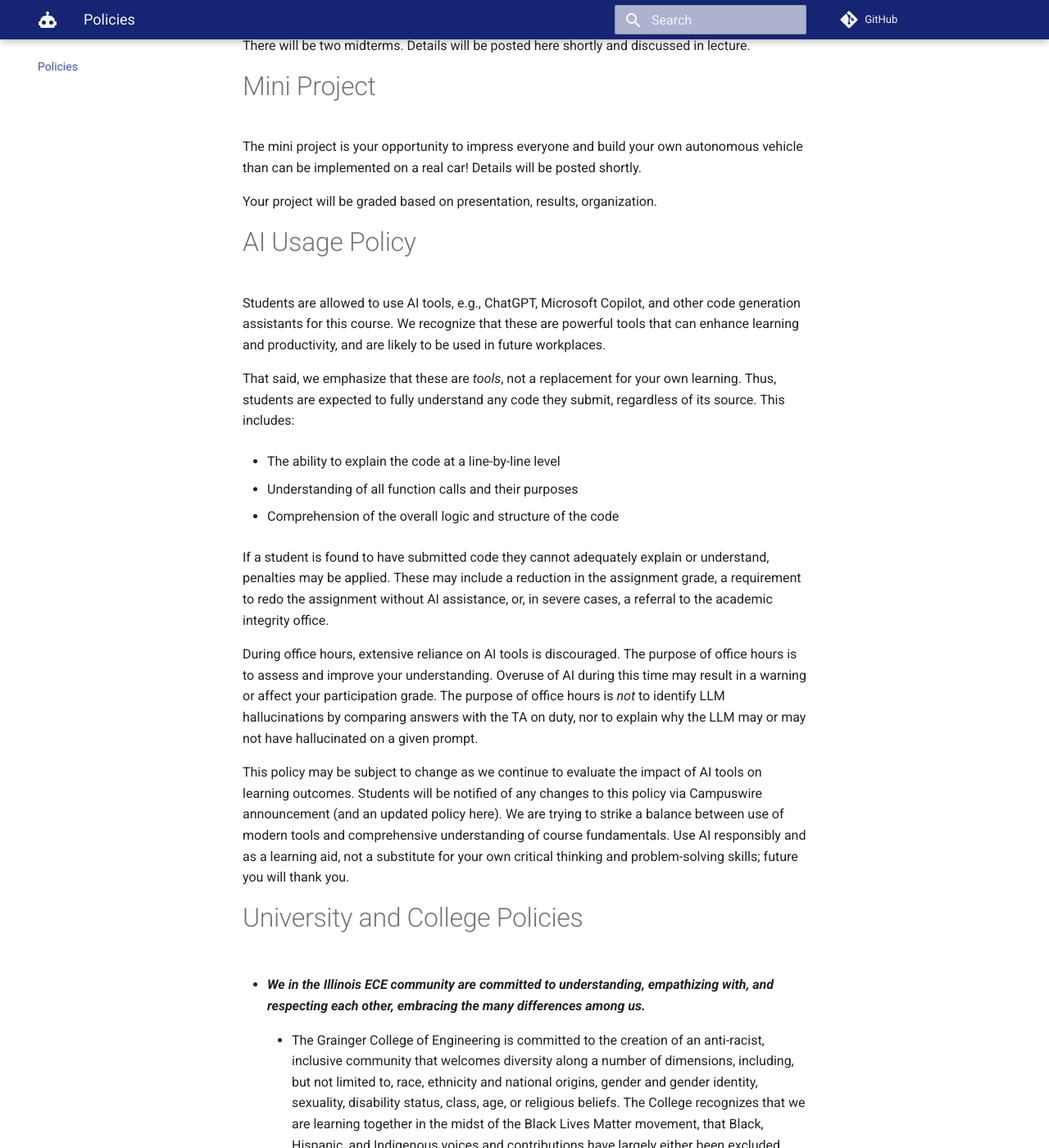
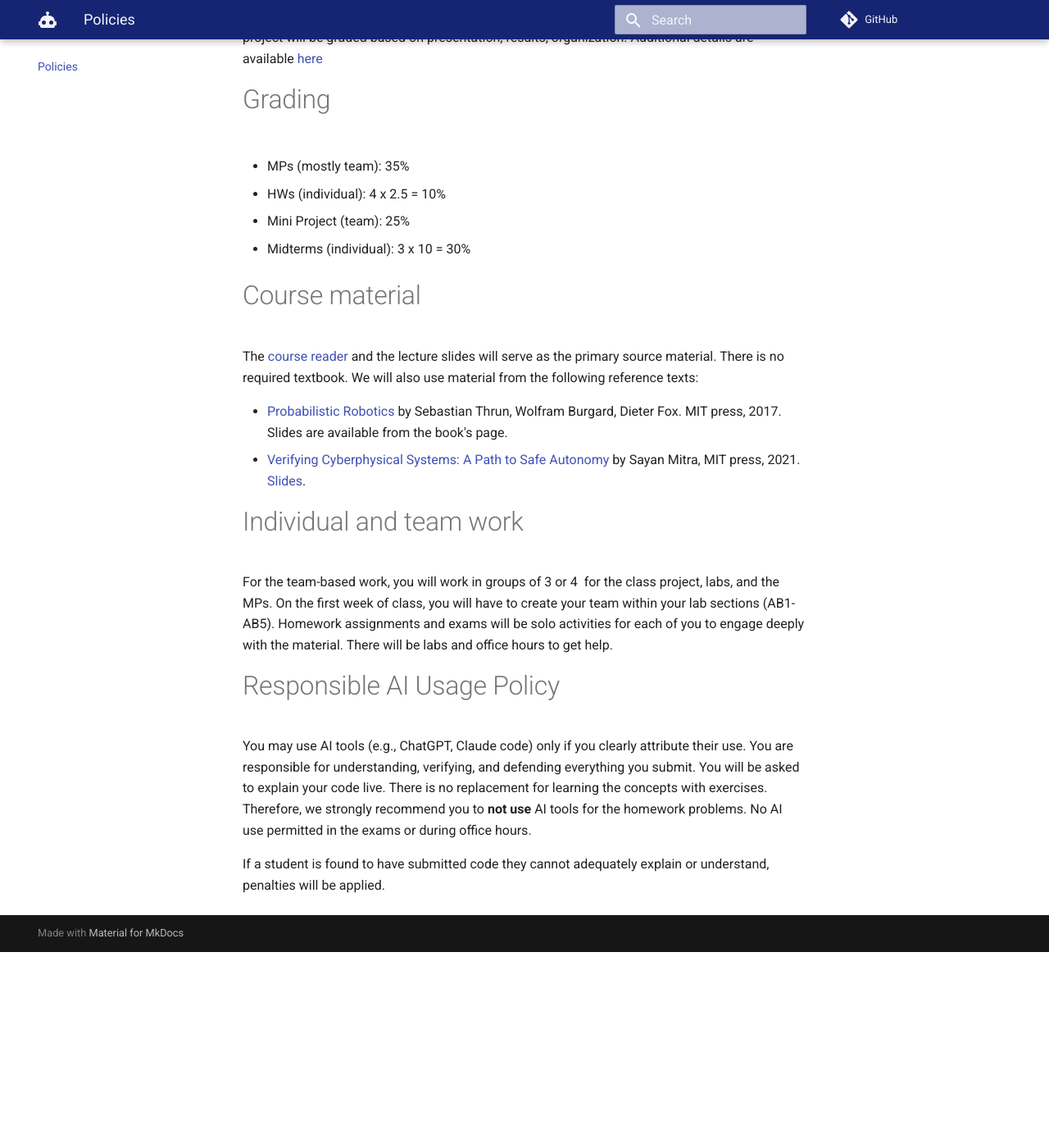
Before and after one commit to safeautonomy-illinois/ece484-site, an MkDocs documentation site: the page built from docs/spring-2026/policies.md, in a window 1280 px wide and 1400 px high, scrolled down 2213 px. Shown: the whole window at 82% size. Built offline with MkDocs 1.6.1 and Material for MkDocs 9.7.7, drawn with Linux system fonts in a browser that asks for light colours; comment, search, counter and statistics services are not loaded; after the commit the page ends 3374 px from its top, so only the background shows below that; some of the changed text lies outside the part shown.

Commit message:
updated policies

```diff
--- a/docs/spring-2026/policies.md
+++ b/docs/spring-2026/policies.md
@@ -2,85 +2,90 @@
 
 # Course Description
 
-_Expectations and Goals:_ By the end of this course, you should gain a deep understanding of the different modules that go into autonomous vehicles, experience implementing related algorithms, and evaluate basic safety principles.
+_Goals:_ By the end of this course, you will gain an understanding of the key concepts involved in designing and evaluating autonomous systems. These concepts can be organized around three core tasks: (a) sensing, perception, and state estimation; (b) decision making, planning, and control; and (c) evaluation and correctness arguments based on formal verification. Machine learning techniques play an important role across all three tasks. You will also gain hands-on experience implementing algorithms and models using state-of-the-art software tools. Finally, the course provides practical experience in engineering a complete autonomy stack for a sensor-rich platform—such as a full-sized vehicle, a quadrotor, or a scaled vehicle—with particular emphasis on rigorous evaluation.
 
-_Course Material:_ There is no required textbook for this course. It will be based on material from the reference texts (see Resources), lecture notes, and recent research articles all of which will be made available on the course webpage.
+_Expectations:_ You are expected to (a) attend lectures **(TTh 11–12:30)** and keep up with the material through the suggested exercises; (b) complete **four homework and programming assignments**; (c) attend **Friday lab sections** to discuss and work through assignments; (d) prepare for and take **three in-class midterms**; and (e) complete a substantial **autonomy project**. Additional details are provided below.
 
-# Your team
 
-Autonomy is safer with a team. You will work in groups of 3 or 4  for the class project, labs, and the MPs. On the first week of class, you will have to create your team within your lab sections (AB1-AB5). Homework assignments and exams will be solo activities for each of you to engage deeply with the material. There will be labs and office hours to get help.
-
-# Grading
-
-- MPs (mostly team): 45%
-
-- HWs (individual): 10%
-
-- Mini Project: 25%
-
-- Midterm: 20%
 
 # Assignments (a.k.a MPs)
 
-There will be 4 Machine Problems (MPs). Mostly coding and experimentation. You will work with your teammates to implement lane detection filters, path planners, localization algorithms, and use latest tools for vehicle simulation and verification. Lab sessions will help you get started with the MPs. Each MP will have a submission deadline (usually Friday. 11:59 PM). See the [Assignment page](assignments.md) for more details.
+There will be 4 Machine Problems (MPs) involving coding in Python and ROS and experimentation. You will work with your teammates to implement lane detectors, path planners, localization algorithms, and use latest tools for vehicle simulation and verification. Lab sessions will help you get started with the MPs. Each MP will have a submission deadline (usually Friday. 11:59 PM). See the [Assignment page](assignments.md) for more details.
 
-_Tech requirements**:**_ For the assignments, you will be programming with ROS. More details are provided on the [Resources page](resources.md).
+_Tech requirements:_ For the assignments, you will be programming with ROS. More details are provided on the [Resources page](resources.md).
 
-# Labs
+
+# Friday Labs
+
+Laboratory sections are held in ECEB 5072 on Fridays to help you learn about the assignment of the week, learn ROS2 and related autonomy software and simulators, and also demo your work to TAs.
 
 | **Session** | **TA** | **CA** |
 | --- | --- | --- |
-| AB1 (10am-11am) | James |  |
-| AB2 (11am-12pm) | Han |  |
-| AB3 (5pm-6pm) | Hanna |  |
-| AB4 (6pm-7pm) | Xiangru |  |
-| AB5 (7pm-8pm) | Fatemeh |  |
+| AB1 (9am-10am) |  |  |
+| AB1 (10am-11am) |  |  |
+| AB2 (11am-12pm) |  |  |
+| AB3 (1pm-2pm) |  |  |
+| AB4 (4pm-5pm) |  |  |
 
-The lab is held in ECEB 5072 to help you work with ROS2 and related autonomy software and simulators.
 
 Each week after a new MP is released, your entire group **will have to attend** your respective lab section. These labs will introduce the MP, the related software, and also teach you the necessary tools. The lab attendance is taken as a group and counts towards your MP score.
 
 Each week an MP is due,  your entire group **will have to attend** your registered lab section to demo the MP. Your MP will be graded in part based on this demo. This demo will include a short 2-3 question oral exam to check your understanding of the MP concepts and code.
 
-The following rules apply when using the lab machines:
+Follow these rules  when using the lab machines:
 
 - ROS2 and Gazebo must be killed after using and cannot be left running after logging out.
 
-- Do not shut down the machine. Logging out your account when you are not using the machine.
+- Do not shut down the machine. Log out your account when you are not using the machine.
 
 # Homeworks
 
-There will be 4 short Homework assignments (HW). Mostly theoretical questions related to topics covered in lectures, MPs, and exams. They are released and due alongside each MP.
+There will be 4 homework assignments (HW). The homework exercises are going to help you learn the mathematical concepts and prepare for the midterm exams. You will solve the homework problems individually and they are released and due alongside the MPs.
 
 # Exams
 
-There will be two midterms. Details will be posted here shortly and discussed in lecture.
+Three in-class, pencil-paper midterms will test you on core concepts. Sample exams may or may not be released, however, the exercises in the [course reader](/ece484-site/assets/pdfs/coursereader.pdf) and the homework will provide many practice problems.
 
-# Mini Project
+# Project
 
-The mini project is your opportunity to impress everyone and build your own autonomous vehicle than can be implemented on a real car! Details will be posted shortly.
+The team  project is your opportunity to impress  and build your own autonomous vehicle! The project will be graded based on presentation, results, organization. Additional details are available [here](projects.md)
 
-Your project will be graded based on presentation, results, organization.
+# Grading
 
-# AI Usage Policy
+- MPs (mostly team): 35%
 
-Students are allowed to use AI tools, e.g., ChatGPT, Microsoft Copilot, and other code generation assistants for this course. We recognize that these are powerful tools that can enhance learning and productivity, and are likely to be used in future workplaces.
+- HWs (individual): 4 x 2.5 =  10%
 
-That said, we emphasize that these are _tools_, not a replacement for your own learning. Thus, students are expected to fully understand any code they submit, regardless of its source. This includes:
+- Mini Project (team): 25%
 
-- The ability to explain the code at a line-by-line level
+- Midterms (individual): 3 x 10 = 30%
 
-- Understanding of all function calls and their purposes
 
-- Comprehension of the overall logic and structure of the code
+# Course material
 
-If a student is found to have submitted code they cannot adequately explain or understand, penalties may be applied. These may include a reduction in the assignment grade, a requirement to redo the assignment without AI assistance, or, in severe cases, a referral to the academic integrity office.
+The [course reader](/ece484-site/assets/pdfs/coursereader.pdf) and the lecture slides will serve as the primary source material. There is no required textbook. We will also use material from the following reference texts:
 
-During office hours, extensive reliance on AI tools is discouraged. The purpose of office hours is to assess and improve your understanding. Overuse of AI during this time may result in a warning or affect your participation grade. The purpose of office hours is _not_ to identify LLM hallucinations by comparing answers with the TA on duty, nor to explain why the LLM may or may not have hallucinated on a given prompt.
+- [Probabilistic Robotics](http://www.probabilistic-robotics.org/) by Sebastian Thrun, Wolfram Burgard, Dieter Fox.  MIT press, 2017. Slides are available from the book's page.
+- [Verifying Cyberphysical Systems: A Path to Safe Autonomy](https://www.amazon.com/Verifying-Cyber-Physical-Systems-Autonomy-Physical/dp/0262044803) by Sayan Mitra,  MIT press, 2021. [Slides](https://sayanmitracode.github.io/cpsbooksite/slides.html).
 
-This policy may be subject to change as we continue to evaluate the impact of AI tools on learning outcomes. Students will be notified of any changes to this policy via Campuswire announcement (and an updated policy here). We are trying to strike a balance between use of modern tools and comprehensive understanding of course fundamentals. Use AI responsibly and as a learning aid, not a substitute for your own critical thinking and problem-solving skills; future you will thank you.
+# Individual and team work
 
-# University and College Policies
+For the team-based work, you will work in groups of 3 or 4  for the class project, labs, and the MPs. On the first week of class, you will have to create your team within your lab sections (AB1-AB5). Homework assignments and exams will be solo activities for each of you to engage deeply with the material. There will be labs and office hours to get help.
+
+
+# Responsible AI Usage Policy
+
+You may use AI tools (e.g., ChatGPT, Claude code)  only if you clearly attribute their use.
+You are responsible for understanding, verifying, and defending everything you submit. You will be asked to explain your code live. There is no replacement for learning the concepts with exercises. Therefore, we strongly recommend you to **not use** AI tools for the homework problems. No AI use permitted in the exams or during office hours.
+
+If a student is found to have submitted code they cannot adequately explain or understand, penalties will be applied.
+
+<!-- During office hours, extensive reliance on AI tools is discouraged. The purpose of office hours is to assess and improve your understanding. Overuse of AI during this time may result in a warning or affect your participation grade. The purpose of office hours is _not_ to identify LLM hallucinations by comparing answers with the TA on duty, nor to explain why the LLM may or may not have hallucinated on a given prompt. -->
+
+<!-- This policy may be subject to change as we continue to evaluate the impact of AI tools on learning outcomes. Students will be notified of any changes to this policy via Campuswire announcement (and an updated policy here). We are trying to strike a balance between use of modern tools and comprehensive understanding of course fundamentals. Use AI responsibly and as a learning aid, not a substitute for your own critical thinking and problem-solving skills; future you will thank you. -->
+
+
+<!-- # University and College Policies
 
 - **_We in the Illinois ECE community are committed to understanding, empathizing with, and respecting each other, embracing the many differences among us._**
     - The Grainger College of Engineering is committed to the creation of an anti-racist, inclusive community that welcomes diversity along a number of dimensions, including, but not limited to, race, ethnicity and national origins, gender and gender identity, sexuality, disability status, class, age, or religious beliefs. The College recognizes that we are learning together in the midst of the Black Lives Matter movement, that Black, Hispanic, and Indigenous voices and contributions have largely either been excluded from, or not recognized in, science and engineering, and that both overt racism and micro-aggressions threaten the well-being of our students and our university community.
@@ -136,4 +141,4 @@
 
 The effectiveness of this course is dependent upon each of us to create a safe and
 encouraging learning environment that allows for the open exchange of ideas while also
-ensuring equitable opportunities and respect for all of us. Everyone is expected to help establish and maintain an environment where students, staff, and faculty can contribute without fear of personal ridicule, or intolerant or offensive language. If you witness or experience racism, discrimination, micro-aggressions, or other offensive behavior, you are encouraged to bring this to the attention of the course director if you feel comfortable. You can also report these behaviors to the Bias Assessment and Response Team (BART) (https://bart.illinois.edu/). Based on your report, BART members will follow up and reach out to students to make sure they have the support they need to be healthy and safe. If the reported behavior also violates university policy, staff in the Office for Student Conflict Resolution may respond as well and will take appropriate action.
+ensuring equitable opportunities and respect for all of us. Everyone is expected to help establish and maintain an environment where students, staff, and faculty can contribute without fear of personal ridicule, or intolerant or offensive language. If you witness or experience racism, discrimination, micro-aggressions, or other offensive behavior, you are encouraged to bring this to the attention of the course director if you feel comfortable. You can also report these behaviors to the Bias Assessment and Response Team (BART) (https://bart.illinois.edu/). Based on your report, BART members will follow up and reach out to students to make sure they have the support they need to be healthy and safe. If the reported behavior also violates university policy, staff in the Office for Student Conflict Resolution may respond as well and will take appropriate action. -->
```
Also changed, not shown: docs/spring-2026/lectures.md (+1 -1 lines), 1 other file.
